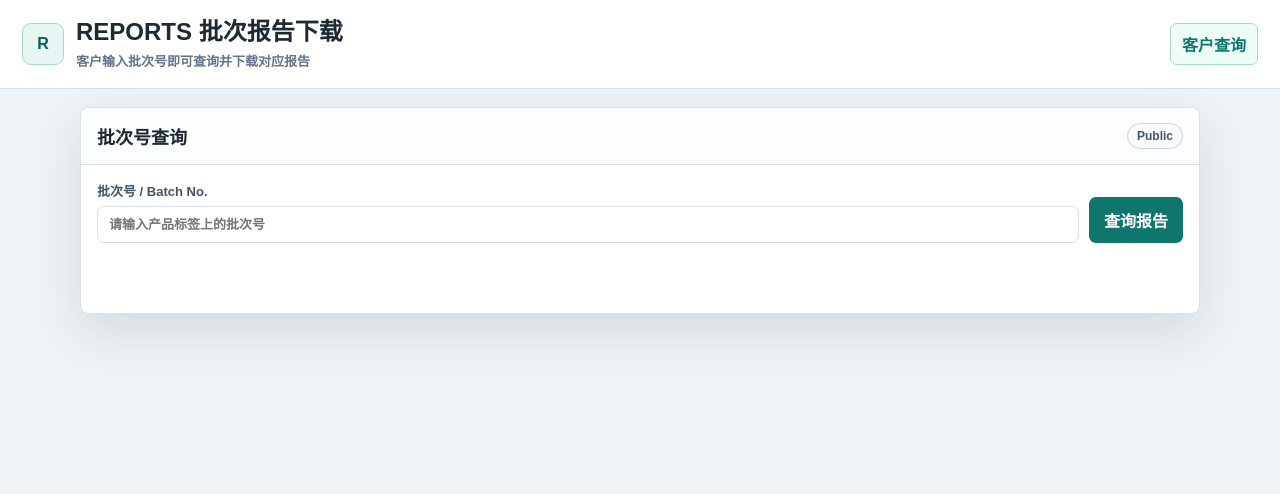
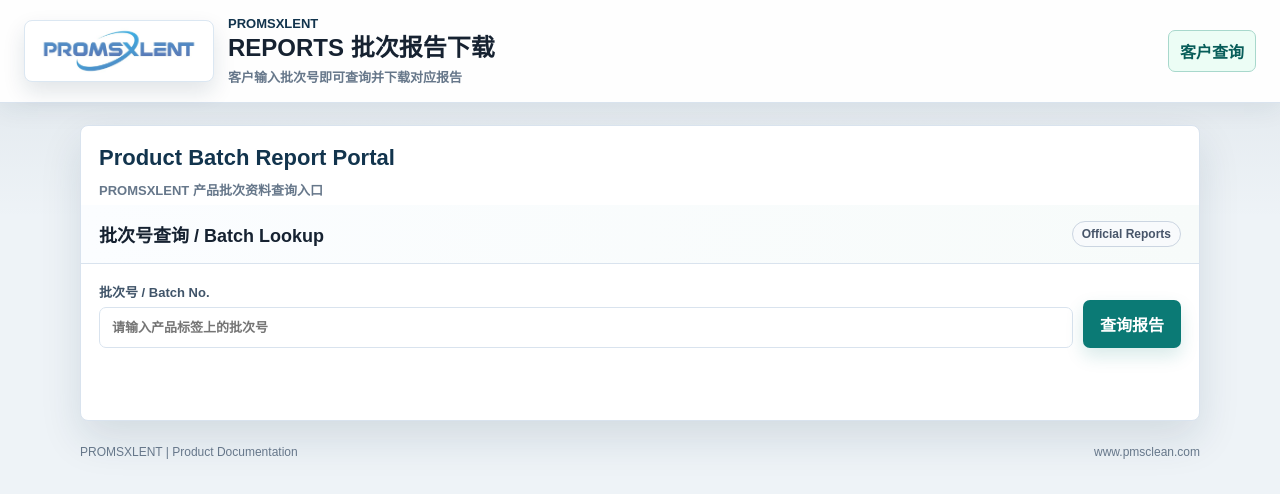
Before and after one commit to Chinachromo/reports-portal, a website: page index.html in a window 1280 px wide. Drawn offline with Linux system fonts and the light colour scheme.

Commit message:
Add files via upload

```diff
--- a/index.html
+++ b/index.html
@@ -6,15 +6,18 @@
   <title>REPORTS 批次报告下载</title>
   <style>
     :root {
-      --ink: #1f2933;
-      --muted: #64748b;
-      --line: #d8e0ea;
-      --soft: #f6f8fb;
+      --ink: #162231;
+      --muted: #66778a;
+      --line: #d9e3ee;
+      --soft: #f4f7fa;
       --paper: #ffffff;
-      --accent: #0f766e;
+      --accent: #0b7a75;
+      --accent-dark: #075d59;
       --accent-2: #9f1239;
       --warn: #b45309;
-      --shadow: 0 18px 48px rgba(25, 38, 52, 0.12);
+      --navy: #12344d;
+      --gold: #c58a2c;
+      --shadow: 0 18px 42px rgba(18, 52, 77, 0.12);
       font-family: Arial, "PingFang SC", "Microsoft YaHei", sans-serif;
       color: var(--ink);
     }
@@ -24,7 +27,9 @@
     body {
       margin: 0;
       min-height: 100vh;
-      background: #eef3f7;
+      background:
+        linear-gradient(180deg, rgba(18, 52, 77, 0.08) 0, rgba(18, 52, 77, 0) 220px),
+        #eef3f7;
       color: var(--ink);
     }
 
@@ -38,11 +43,12 @@
     button {
       border: 1px solid transparent;
       border-radius: 7px;
-      padding: 10px 14px;
+      padding: 11px 16px;
       background: var(--accent);
       color: #fff;
       cursor: pointer;
       font-weight: 800;
+      box-shadow: 0 8px 18px rgba(11, 122, 117, 0.16);
     }
 
     button.secondary {
@@ -57,7 +63,7 @@
       width: 100%;
       border: 1px solid var(--line);
       border-radius: 7px;
-      padding: 10px 11px;
+      padding: 12px 12px;
       color: var(--ink);
       background: #fff;
       min-width: 0;
@@ -76,32 +82,54 @@
       align-items: center;
       justify-content: space-between;
       gap: 18px;
-      padding: 18px 22px;
-      background: #fff;
+      padding: 16px 24px;
+      background: rgba(255, 255, 255, 0.96);
       border-bottom: 1px solid var(--line);
+      box-shadow: 0 6px 24px rgba(18, 52, 77, 0.07);
     }
 
     .brand {
       display: flex;
       align-items: center;
-      gap: 12px;
+      gap: 14px;
     }
 
     .brandMark {
-      width: 42px;
-      height: 42px;
-      border-radius: 9px;
+      width: 190px;
+      height: 62px;
+      border-radius: 8px;
       display: grid;
       place-items: center;
-      background: #e6f7f3;
-      color: #075e56;
-      border: 1px solid #a8d8cc;
+      background: #fff;
+      border: 1px solid #dbe7f2;
+      box-shadow: 0 10px 22px rgba(18, 52, 77, 0.12);
+      overflow: hidden;
+    }
+
+    .brandMark img {
+      width: 168px;
+      height: auto;
+      display: block;
+    }
+
+    .brandName {
+      color: var(--navy);
+      font-size: 13px;
       font-weight: 900;
+      letter-spacing: 0;
+    }
+
+    .brandSubline {
+      margin-top: 2px;
+      color: var(--muted);
+      font-size: 12px;
+      font-weight: 800;
     }
 
     h1, h2, h3, p { margin: 0; }
 
     h1 {
+      margin-top: 3px;
       font-size: 24px;
       line-height: 1.2;
     }
@@ -120,7 +148,7 @@
     }
 
     .navLinks a {
-      color: #0f766e;
+      color: var(--accent-dark);
       border: 1px solid #a8d8cc;
       background: #ecfdf5;
       border-radius: 7px;
@@ -139,9 +167,28 @@
 
     main {
       width: min(1120px, calc(100% - 32px));
-      margin: 18px auto 42px;
+      margin: 22px auto 42px;
       display: grid;
       gap: 16px;
+    }
+
+    .portalIntro {
+      display: grid;
+      gap: 10px;
+      padding: 18px 18px 4px;
+    }
+
+    .portalIntro h2 {
+      color: var(--navy);
+      font-size: 22px;
+      line-height: 1.25;
+    }
+
+    .portalIntro p {
+      color: var(--muted);
+      font-size: 13px;
+      font-weight: 700;
+      line-height: 1.5;
     }
 
     .panel {
@@ -157,9 +204,9 @@
       align-items: center;
       justify-content: space-between;
       gap: 14px;
-      padding: 15px 16px;
+      padding: 16px 18px;
       border-bottom: 1px solid var(--line);
-      background: #fbfdff;
+      background: linear-gradient(90deg, #fbfdff, #f7fbfa);
     }
 
     .panelHeader h2 {
@@ -167,7 +214,7 @@
     }
 
     .panelBody {
-      padding: 16px;
+      padding: 18px;
       display: grid;
       gap: 16px;
     }
@@ -258,7 +305,7 @@
 
     .batchTitle strong {
       font-size: 22px;
-      color: #111827;
+      color: var(--navy);
     }
 
     .pill {
@@ -285,7 +332,7 @@
       align-items: center;
       border: 1px solid var(--line);
       border-radius: 8px;
-      padding: 12px;
+      padding: 14px;
       background: #fff;
     }
 
@@ -310,9 +357,10 @@
       background: var(--accent);
       color: #fff;
       border-radius: 7px;
-      padding: 9px 12px;
+      padding: 10px 14px;
       font-weight: 900;
       white-space: nowrap;
+      box-shadow: 0 8px 18px rgba(11, 122, 117, 0.16);
     }
 
     .emptyState {
@@ -322,6 +370,17 @@
       color: var(--muted);
       background: #f8fafc;
       line-height: 1.6;
+    }
+
+    .siteFooter {
+      width: min(1120px, calc(100% - 32px));
+      margin: -18px auto 30px;
+      color: var(--muted);
+      font-size: 12px;
+      display: flex;
+      justify-content: space-between;
+      gap: 12px;
+      flex-wrap: wrap;
     }
 
     .adminOnly {
@@ -352,14 +411,34 @@
       .appHeader {
         display: grid;
       }
+
+      .brand {
+        align-items: start;
+      }
+
+      .brandMark {
+        width: 160px;
+        height: 52px;
+      }
+
+      .brandMark img {
+        width: 142px;
+      }
+
+      .portalIntro {
+        padding-inline: 4px;
+      }
     }
   </style>
 </head>
 <body>
   <header class="appHeader">
     <div class="brand">
-      <div class="brandMark">R</div>
+      <div class="brandMark">
+        <img src="/promsxlent-logo.jpg" alt="PROMSXLENT">
+      </div>
       <div>
+        <div class="brandName">PROMSXLENT</div>
         <h1>REPORTS 批次报告下载</h1>
         <p class="subtitle">客户输入批次号即可查询并下载对应报告</p>
       </div>
@@ -372,9 +451,13 @@
 
   <main>
     <section class="panel customerOnly">
+      <div class="portalIntro">
+        <h2>Product Batch Report Portal</h2>
+        <p>PROMSXLENT 产品批次资料查询入口</p>
+      </div>
       <div class="panelHeader">
-        <h2>批次号查询</h2>
-        <span class="pill">Public</span>
+        <h2>批次号查询 / Batch Lookup</h2>
+        <span class="pill">Official Reports</span>
       </div>
       <div class="panelBody">
         <form class="searchRow" id="searchForm">
@@ -426,6 +509,10 @@
       </div>
     </section>
   </main>
+  <footer class="siteFooter">
+    <span>PROMSXLENT | Product Documentation</span>
+    <span>www.pmsclean.com</span>
+  </footer>
 
   <script>
     const isAdmin = location.pathname.startsWith("/admin");
```
Also changed, not shown: promsxlent-logo.jpg (added).
